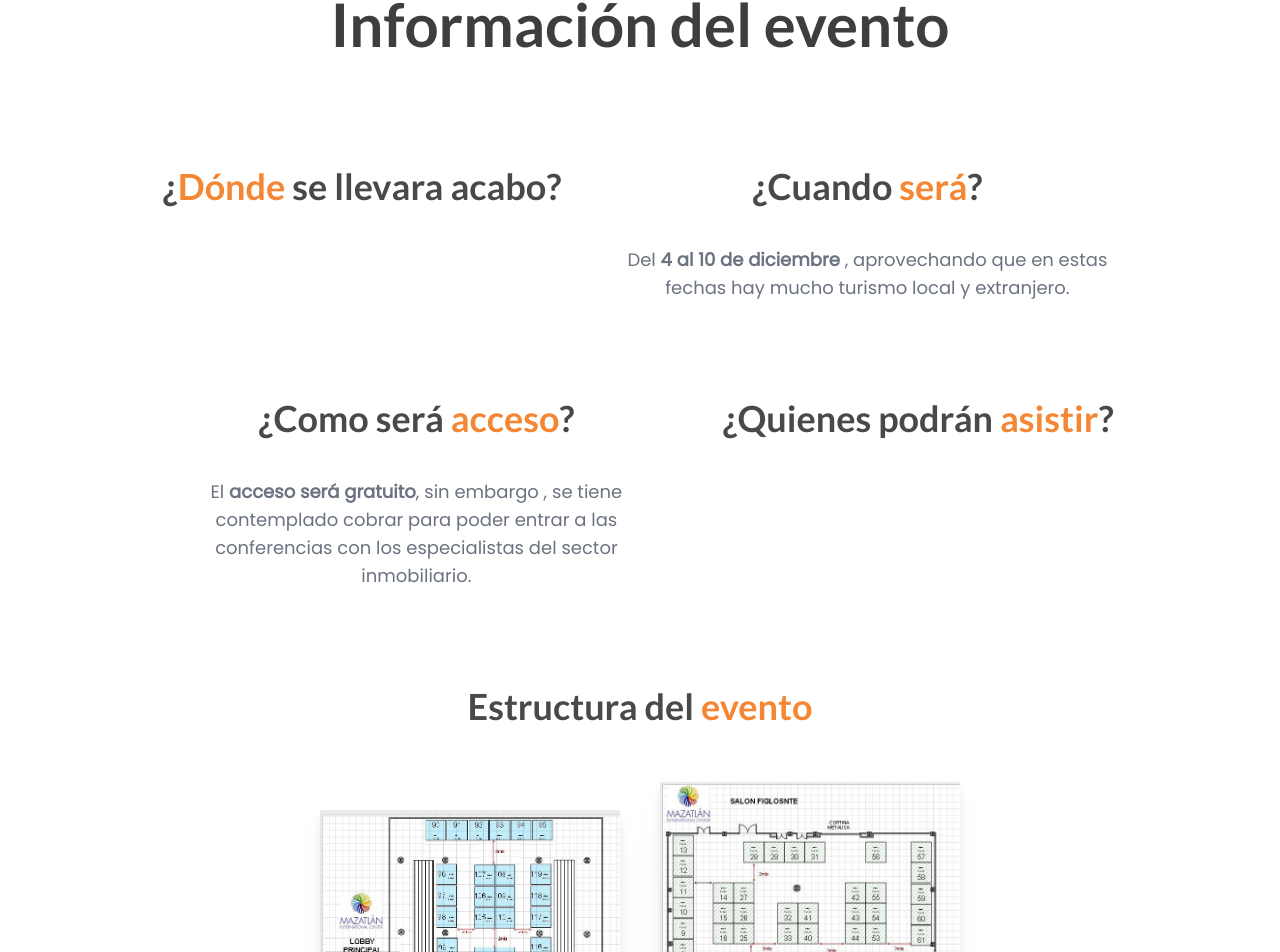
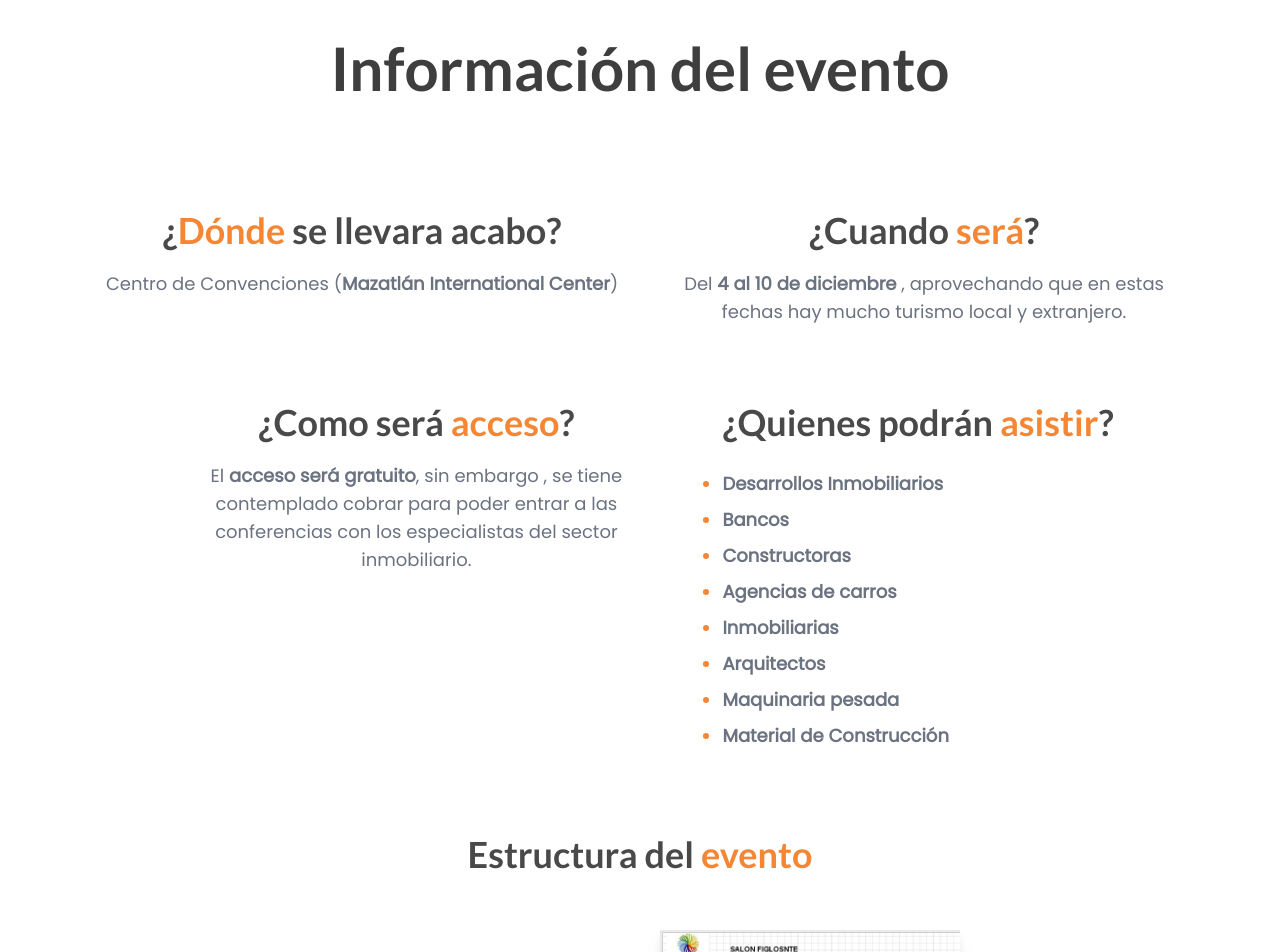
Before and after one commit to alanbirru/FIMAZ-pagina, a React (Vite) app: page / in a window 1280 px wide. Shown: the part 2643-3595 px from the top of the page. Built offline with nearby package versions, Linux system fonts and the light colour scheme.

Commit message:
adding content

```diff
--- a/src/App.jsx
+++ b/src/App.jsx
@@ -3,6 +3,8 @@ import Home from "./components/Home";
 import Footer from "./components/Footer";
 import Content from "./components/Content";
 import UpBtn from "./components/UpBtn";
+
+import { TypeAnimation } from "react-type-animation";
 
 function App() {
   const navItems = [
@@ -11,7 +13,7 @@ function App() {
       NavTitle: "Nosotros",
       id: "¿quiénes somos?",
       SectionTitle: (
-        <h1 className="mb-9 text-center text-white">
+        <h1 className="mb-20 text-center text-white">
           ¿ <span className=" text-primary">Quiénes</span> somos?
         </h1>
       ),
@@ -20,7 +22,7 @@ function App() {
       NavTitle: "Info",
       id: "informacion",
       SectionTitle: (
-        <h1 className=" mb-14 text-center md:mb-28">Información del evento</h1>
+        <h1 className=" mb-20 text-center md:mb-28">Información del evento</h1>
       ),
     },
     {
--- a/src/components/Content.jsx
+++ b/src/components/Content.jsx
@@ -6,7 +6,7 @@ const Content = ({ navItems }) => {
   const paddingTop = "pt-28";
 
   return (
-    <div className=" mx-auto flex w-[100%] flex-col gap-10  text-gray-500 md:w-[100%] md:gap-40 md:text-lg ">
+    <div className=" mx-auto flex w-[100%] flex-col   text-gray-500 md:w-[100%] md:gap-40 md:text-lg ">
       <div className=" bg-gray-800  p-7 pb-40">
         <Nosotros
           title={navItems[1].SectionTitle}
--- a/src/components/pages/Info.jsx
+++ b/src/components/pages/Info.jsx
@@ -9,14 +9,12 @@ import QuienesPodranAsistir from "./Secciones info/QuienesPodranAsistir";
 import EstructuraEvento from "./Secciones info/EstructuraEvento";
 import Stands from "./Secciones info/Stands";
 
-import { TypeAnimation } from "react-type-animation";
-
 const Info = ({ paddingTop, title, id }) => {
   return (
     <section className={`${paddingTop} `} id={id}>
       <>
         {title}
-        <div className=" container  mx-auto  flex  flex-wrap  items-start justify-center  md:gap-14">
+        <div className=" container  mx-auto  flex  flex-wrap  items-start justify-center  gap-8 md:gap-14">
           <DondeSera />
           <CuandoSera />
           <ComoSeraAcceso />
--- a/src/components/pages/Secciones info/ComoSeraAcceso.jsx
+++ b/src/components/pages/Secciones info/ComoSeraAcceso.jsx
@@ -1,7 +1,7 @@
 const ComoSeraAcceso = () => {
   return (
-    <div className="mb-10 flex flex-col justify-center ">
-      <h3 className="mb-10 text-center">
+    <div className="mb-5 flex flex-col justify-center ">
+      <h3 className="mb-5 text-center">
         ¿Como será <span className="text-primary">acceso</span>?
       </h3>
       <div className="flex justify-center">
--- a/src/components/pages/Secciones info/CuandoSera.jsx
+++ b/src/components/pages/Secciones info/CuandoSera.jsx
@@ -1,7 +1,7 @@
 const CuandoSera = () => {
   return (
-    <div className="mb-10 flex flex-col justify-center">
-      <h3 className=" mb-10 text-center ">
+    <div className="mb-5 flex flex-col justify-center">
+      <h3 className=" mb-5 text-center ">
         ¿Cuando <span className="mb text-primary">será</span>?
       </h3>
       <div>
--- a/src/components/pages/Secciones info/DondeSera.jsx
+++ b/src/components/pages/Secciones info/DondeSera.jsx
@@ -1,10 +1,16 @@
 const DondeSera = () => {
   return (
-    <div className="flex flex-col justify-center">
-      <h3 className="mb-10 text-center">
+    <div className="mb-5 flex flex-col justify-center">
+      <h3 className="mb-5 text-center">
         ¿<span className=" text-primary">Dónde</span> se llevara acabo?
       </h3>
-      <div></div>
+      <div>
+        <p className="text-center">
+          Centro de Convenciones (
+          <span className=" font-extrabold">Mazatlán International Center</span>
+          )
+        </p>
+      </div>
     </div>
   );
 };
--- a/src/components/pages/Secciones info/QuienesPodranAsistir.jsx
+++ b/src/components/pages/Secciones info/QuienesPodranAsistir.jsx
@@ -1,9 +1,37 @@
 const QuienesPodranAsistir = () => {
   return (
-    <div className="flex flex-col justify-center">
-      <h3 className="mb-10 text-center ">
+    <div className="mb-5 flex flex-col justify-center">
+      <h3 className="mb-5 text-center  ">
         ¿Quienes podrán <span className="text-primary">asistir</span>?
       </h3>
+      <div>
+        <ul className="  text-left">
+          <li className=" my-2 list-disc font-bold marker:text-primary">
+            Desarrollos Inmobiliarios
+          </li>
+          <li className=" my-2 list-disc font-bold marker:text-primary">
+            Bancos
+          </li>
+          <li className=" my-2 list-disc font-bold marker:text-primary">
+            Constructoras
+          </li>
+          <li className=" my-2 list-disc font-bold marker:text-primary">
+            Agencias de carros
+          </li>
+          <li className=" my-2 list-disc font-bold marker:text-primary">
+            Inmobiliarias
+          </li>
+          <li className=" my-2 list-disc font-bold marker:text-primary">
+            Arquitectos
+          </li>
+          <li className=" my-2 list-disc font-bold marker:text-primary">
+            Maquinaria pesada
+          </li>
+          <li className=" my-2 list-disc font-bold marker:text-primary">
+            Material de Construcción
+          </li>
+        </ul>
+      </div>
     </div>
   );
 };
--- a/src/components/pages/Secciones info/Stands.jsx
+++ b/src/components/pages/Secciones info/Stands.jsx
@@ -1,7 +1,7 @@
 const Stands = () => {
   return (
     <div className="flex flex-col justify-center">
-      <h3 className="mb-10 text-center ">Stands</h3>
+      <h3 className="mb-10 text-center">Stands</h3>
     </div>
   );
 };
```
